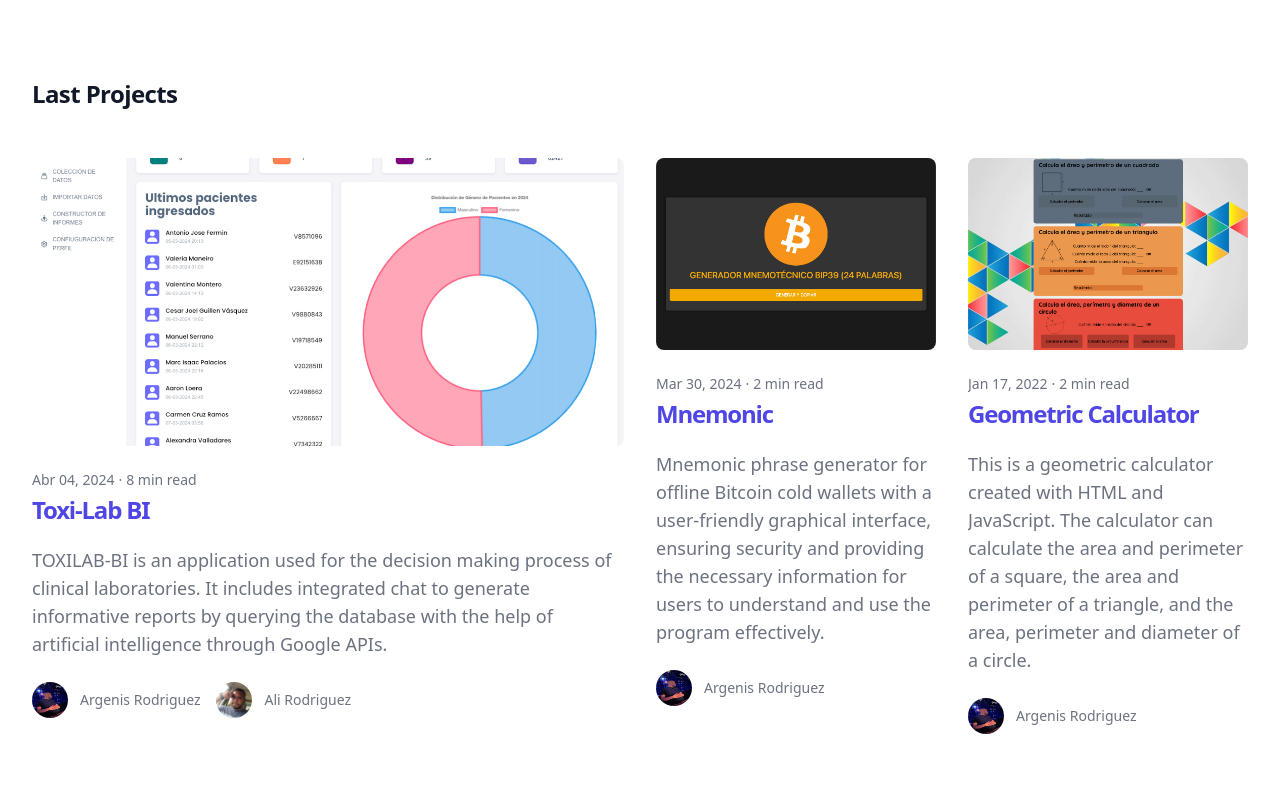
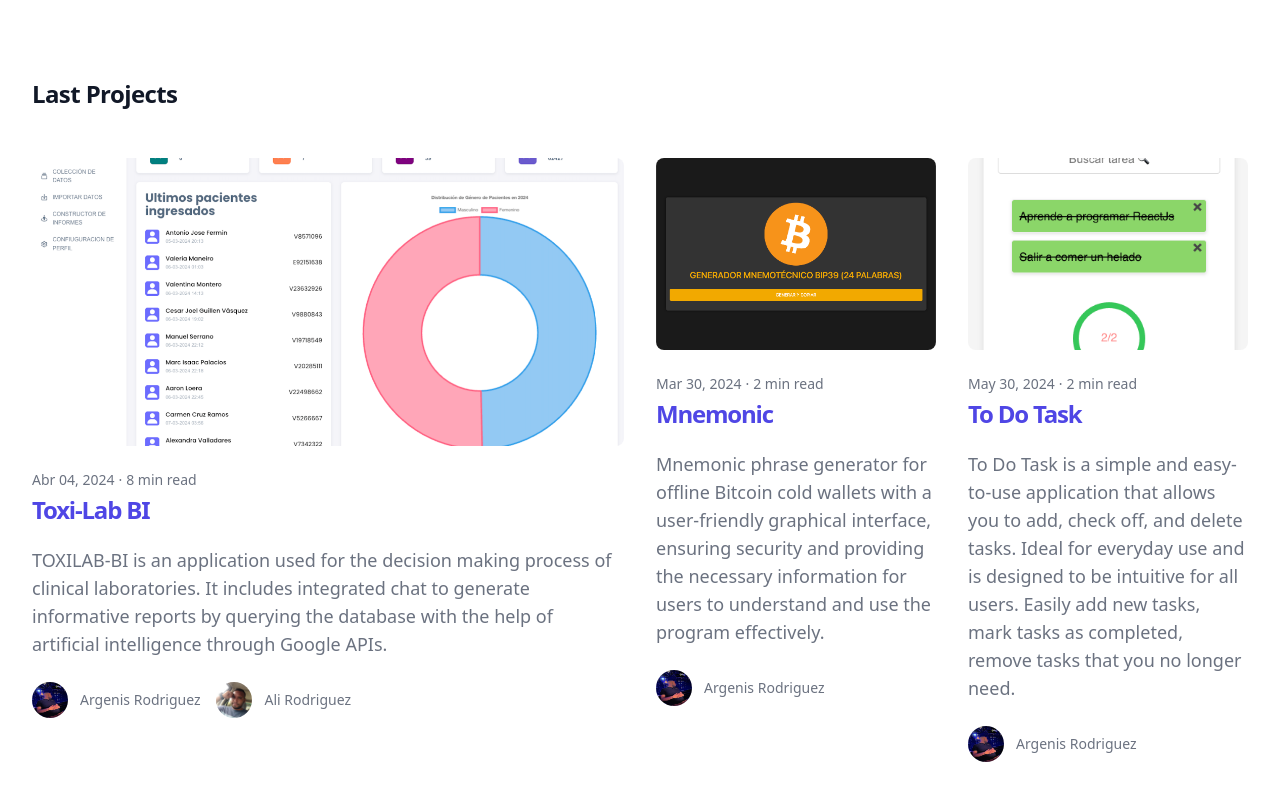
Before and after one commit to alfargenis/alfargenis.github.io, a website: page index.html in a window 1280 px wide. Shown: the part 622-1422 px from the top of the page. Drawn offline with nearby package versions, Linux system fonts and the light colour scheme.

Commit message:
act new projct

```diff
--- a/index.html
+++ b/index.html
@@ -293,41 +293,41 @@
                 </div>
 
                 <div class="flex flex-col mb-12 overflow-hidden cursor-pointer">
-                  <a href="/Geometric-Figure/">
+                  <a href="/To-Do-Task/">
                     <div class="flex-shrink-0">
                       <img
                         class="object-cover w-full h-48 rounded-lg"
-                        src="/src/img/G-Calc 1.png"
+                        src="/src/img/todo.png"
                         alt=""
                       />
                     </div>
                   </a>
                   <div class="flex flex-col justify-between flex-1">
-                    <a href="/Geometric-Figure/"></a>
+                    <a href="/To-Do-Task/"></a>
                     <div class="flex-1">
-                      <a href="/Geometric-Figure/">
+                      <a href="/To-Do-Task/">
                         <div
                           class="flex pt-6 space-x-1 text-sm text-gray-500 dark:text-gray-300"
                         >
-                          <time datetime="2020-03-10"> Jan 17, 2022 </time>
+                          <time datetime="2020-03-10"> May 30, 2024 </time>
                           <span aria-hidden="true"> · </span>
                           <span> 2 min read </span>
                         </div>
                       </a>
-                      <a href="/Geometric-Figure/" class="block mt-2 space-y-6">
+                      <a href="/To-Do-Task/" class="block mt-2 space-y-6">
                         <h3
                           class="text-2xl font-semibold leading-none tracking-tighter text-indigo-600"
                         >
-                          Geometric Calculator
+                          To Do Task
                         </h3>
                         <p
                           class="text-lg font-normal text-gray-500 dark:text-gray-300"
                         >
-                          This is a geometric calculator created with HTML and
-                          JavaScript. The calculator can calculate the area and
-                          perimeter of a square, the area and perimeter of a
-                          triangle, and the area, perimeter and diameter of a
-                          circle.
+                          To Do Task is a simple and easy-to-use application
+                          that allows you to add, check off, and delete tasks.
+                          Ideal for everyday use and is designed to be intuitive
+                          for all users. Easily add new tasks, mark tasks as
+                          completed, remove tasks that you no longer need.
                         </p>
                         <div class="flex items-center mt-6">
                           <div>
```
Also changed, not shown: src/img/todo.png (added).
